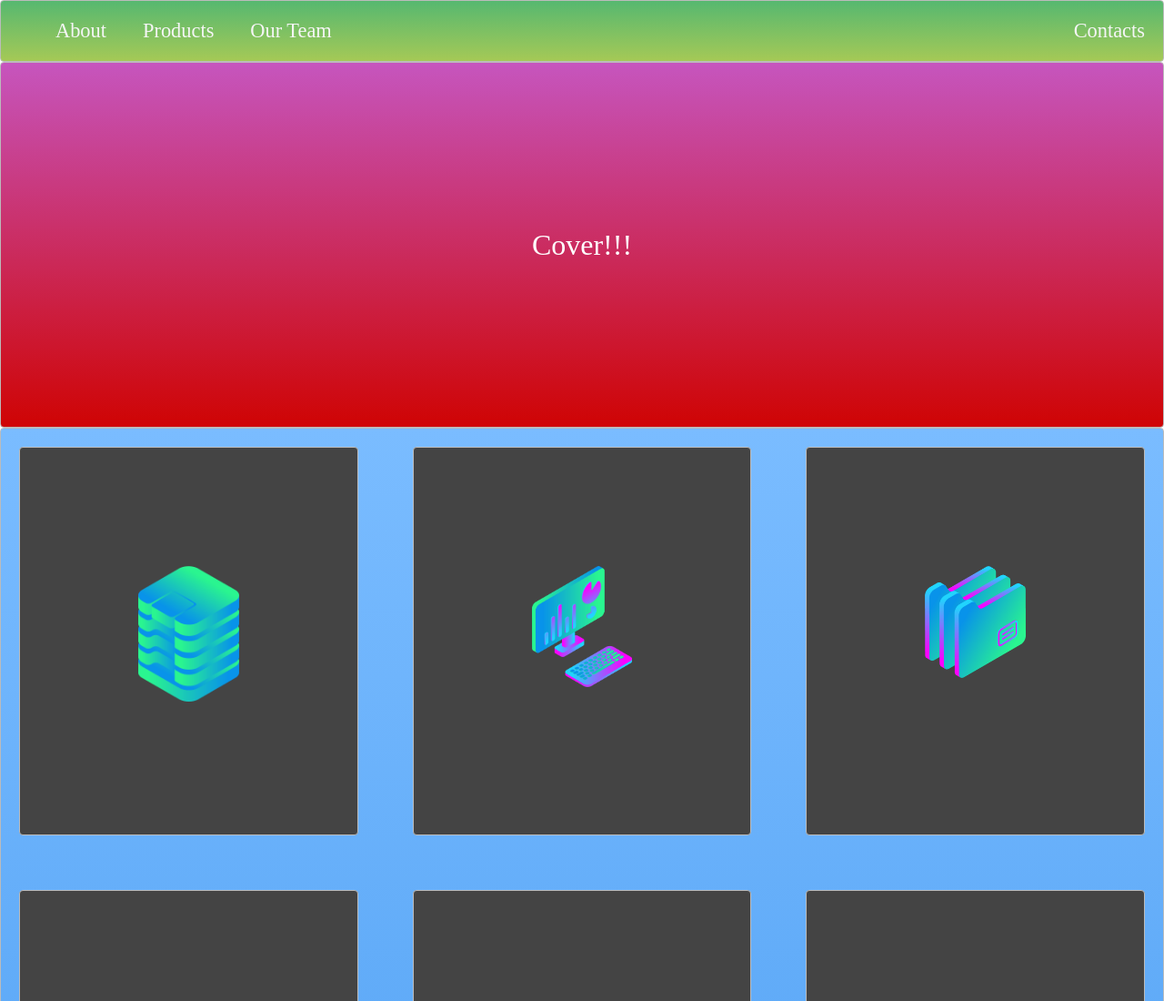
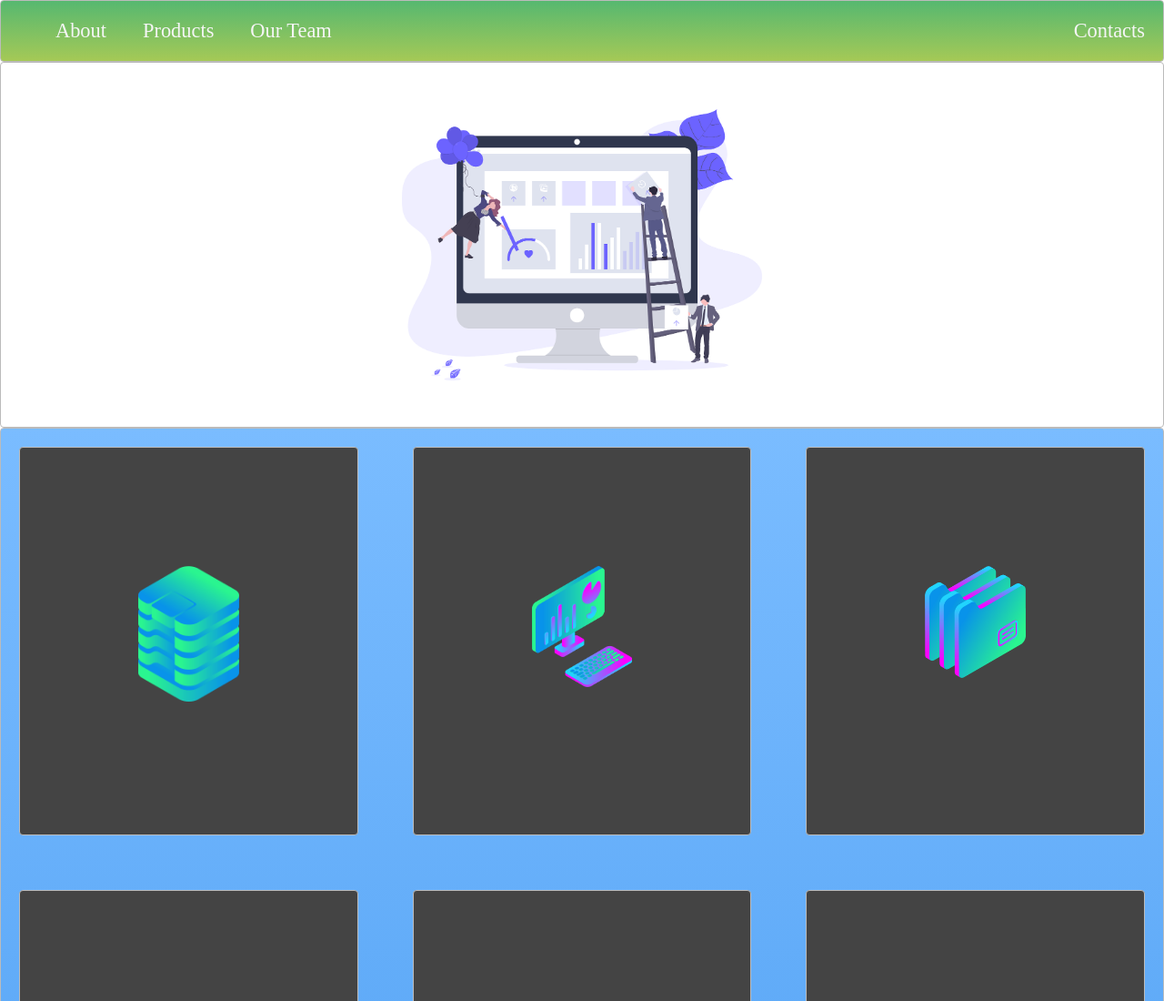
Before and after one commit to yashpatel33/Layout-using-Flex--Grid-and-Prettify, a plain HTML site: page index.html in a window 1280 px wide. Shown: the top 1100 px of the page at 91% size. Drawn offline with Linux system fonts and the light colour scheme.

Commit message:
Cover Update

```diff
--- a/index.html
+++ b/index.html
@@ -13,7 +13,7 @@
       <li class="push"><a href="">Contacts</a></li>
     </ul>
   </nav>
-  <div class="container zone red">Cover!!!</div>
+  <div class="container zone"><img class="cover" src="./img/undraw.png" /></div>
   <div class="zone blue grid-wrapper">
     <div class="box zone"><img src="./img/data_storage_2_2.png" /></div>
     <div class="box zone"><img src="./img/desktop_analytics_2.png" /></div>
--- a/style.css
+++ b/style.css
@@ -52,6 +52,10 @@ a {
     align-items: center;
     justify-content: center;
     height: 50vh;
+}
+
+.cover {
+    width: 30rem;
 }
 
 /* Grid */
```
